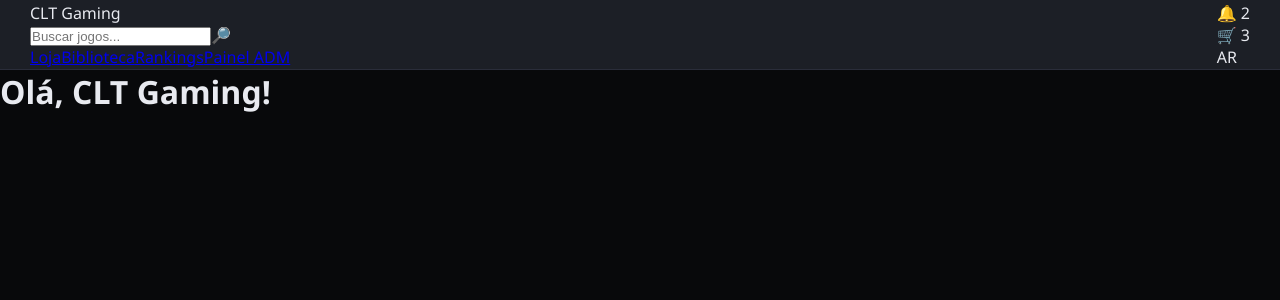
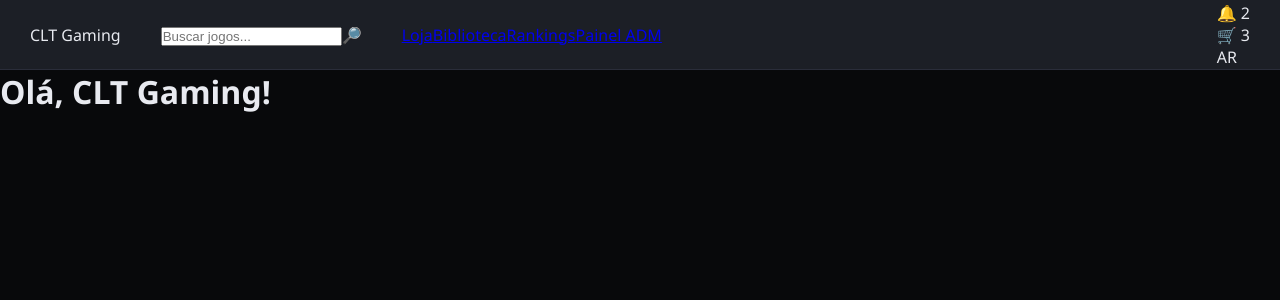
Before and after one commit to kaiquerios/EntregaP1A3, a React (Create React App) app: page / in a window 1280 px wide. Shown: the top 300 px of the page. Built offline with nearby package versions, Linux system fonts and the light colour scheme; the HTML template or start-up script is replaced by a standard one.

Commit message:
configuração do container de logo, busca e navegação

```diff
--- a/src/components/layout/Navbar.css
+++ b/src/components/layout/Navbar.css
@@ -10,3 +10,11 @@
     top: 0;
     z-index: 1000;
 }
+
+*{/*contém logo, barra de busca e botões de navegação*/}
+.navbar-container{
+display: flex;
+align-items: center;
+gap: 40px;
+flex: 1;
+}
```
